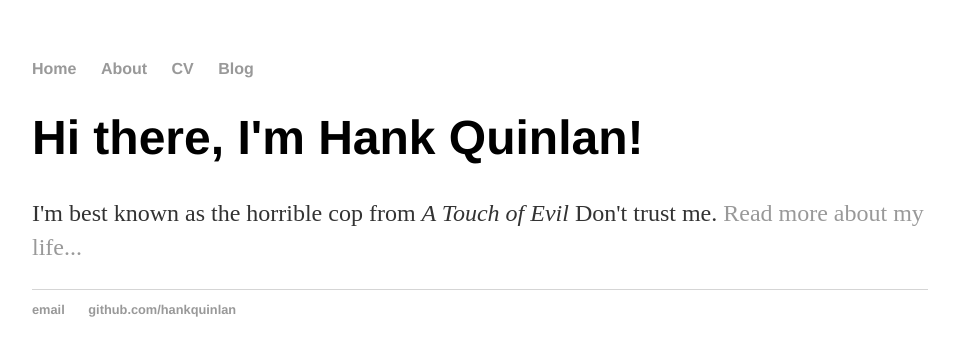
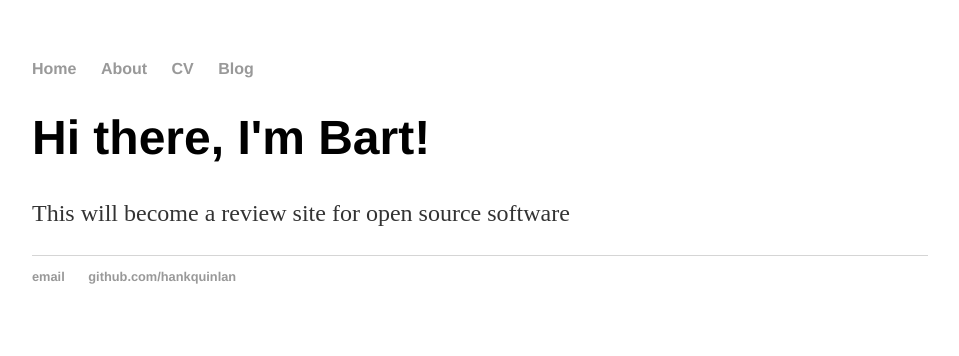
Before and after one commit to bart-r-willems/opensource_review, a Jekyll site: the page built from index.html, in a window 1280 px wide. Shown: the top 356 px of the page, without its empty margins (160-1119 px from the left). Built offline with Jekyll 4.4.1, drawn with Linux system fonts in a browser that asks for light colours.

Commit message:
Update index.html

```diff
--- a/index.html
+++ b/index.html
@@ -1,8 +1,8 @@
 ---
 layout: default
-title: Hank Quinlan, Horrible Cop
+title: Bart's Open Source Review
 ---
 <div class="blurb">
-	<h1>Hi there, I'm Hank Quinlan!</h1>
-	<p>I'm best known as the horrible cop from <em>A Touch of Evil</em> Don't trust me. <a href="/about">Read more about my life...</a></p>
+	<h1>Hi there, I'm Bart!</h1>
+	<p>This will become a review site for open source software</p>
 </div><!-- /.blurb -->
```
